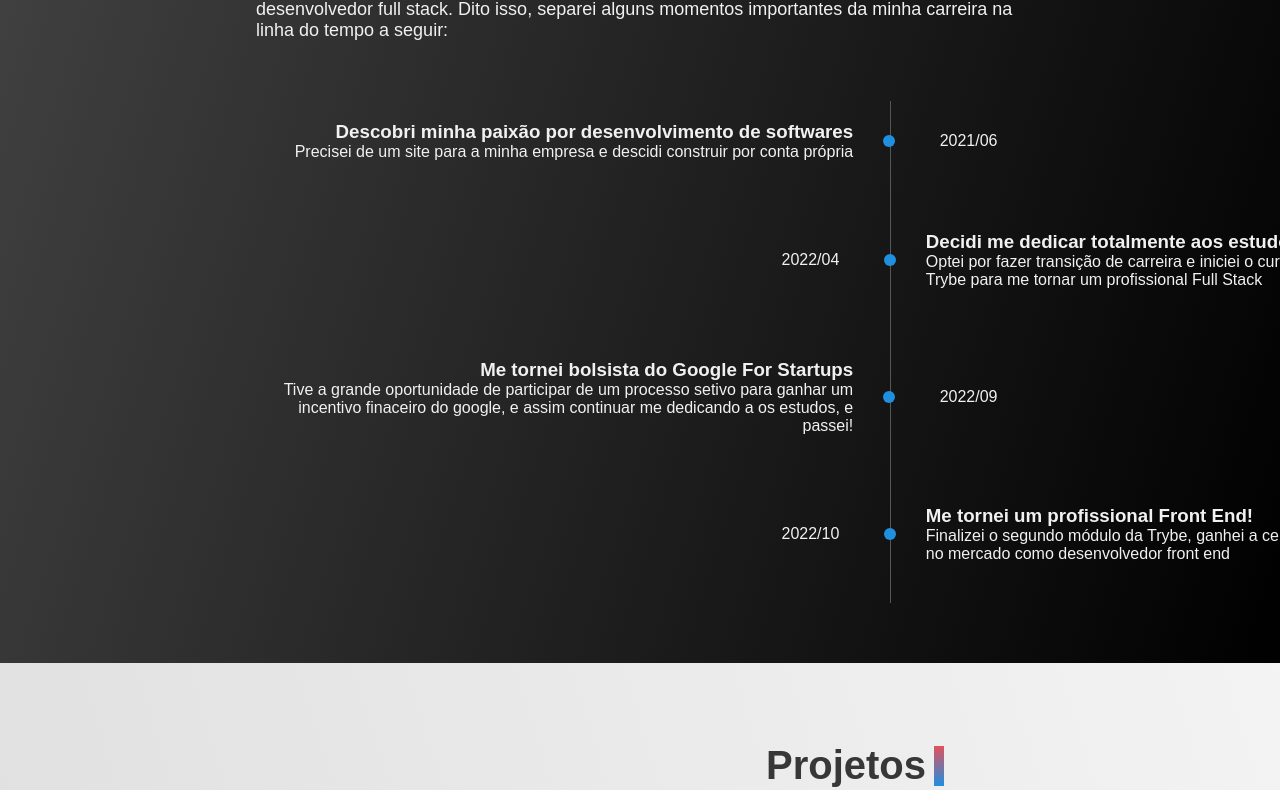
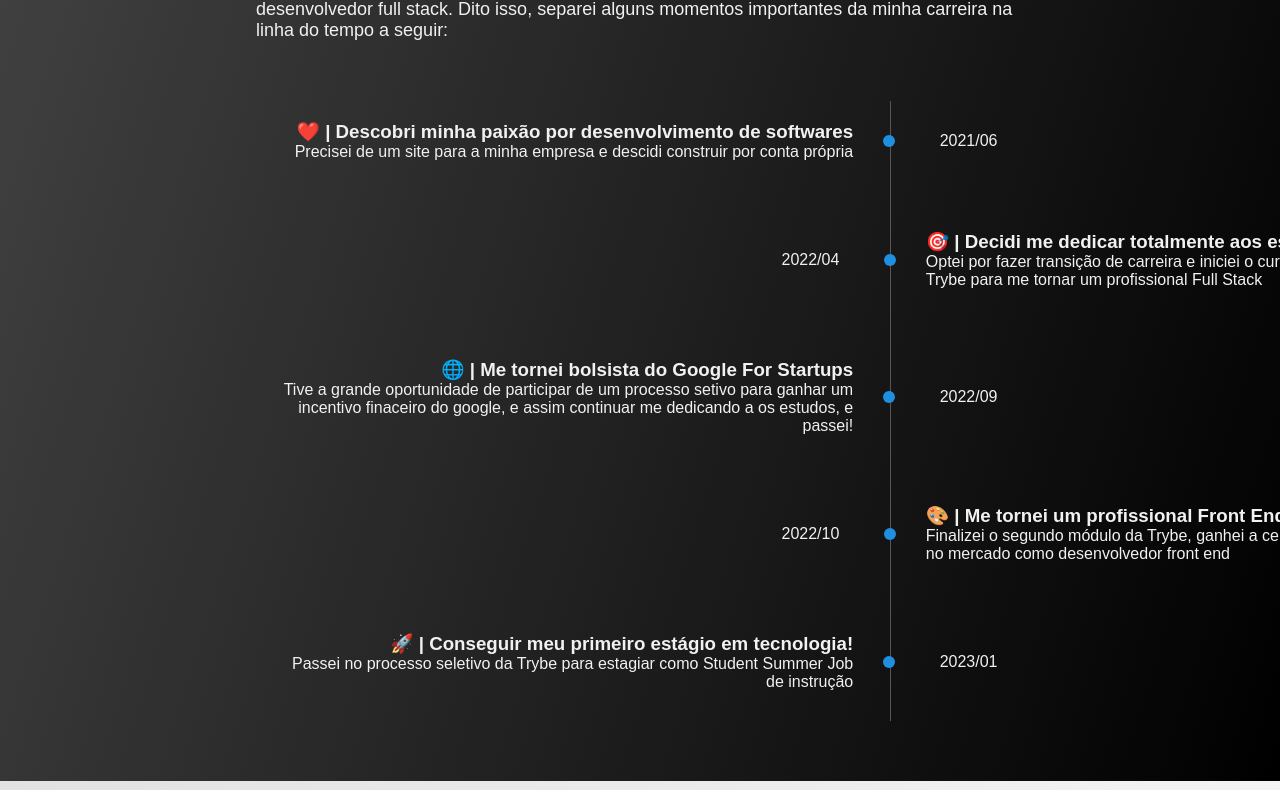
Before and after one commit to victormatia/portifolio, a React (Vite) app: page / in a window 1280 px wide. Shown: the part 1030-1820 px from the top of the page. Built offline with nearby package versions, Linux system fonts and the light colour scheme; a web font is replaced by a local one.

Commit message:
feat: update mock

```diff
--- a/src/mock/mockApi.js
+++ b/src/mock/mockApi.js
@@ -39,33 +39,33 @@ export const aboutMe = {
   timeLinePoints: [
     {
       id: 1,
-      title: 'Descobri minha paixão por desenvolvimento de softwares',
+      title: '❤️ | Descobri minha paixão por desenvolvimento de softwares',
       context: 'Precisei de um site para a minha empresa e descidi construir por conta própria',
       date: '2021/06',
     },
     {
       id: 2,
-      title: 'Decidi me dedicar totalmente aos estudos de programação',
+      title: '🎯 | Decidi me dedicar totalmente aos estudos de programação',
       context: 'Optei por fazer transição de carreira  e iniciei o curso de desenvolvimento web na Trybe para me tornar um profissional Full Stack',
       date: '2022/04',
     },
     {
       id: 3,
-      title: 'Me tornei bolsista do Google For Startups',
+      title: '🌐 | Me tornei bolsista do Google For Startups',
       context: 'Tive a grande oportunidade de participar de um processo setivo para ganhar um incentivo finaceiro do google, e assim continuar me dedicando a os estudos, e passei!',
       date: '2022/09',
     },
     {
       id: 4,
-      title: 'Me tornei um profissional Front End!',
+      title: '🎨 | Me tornei um profissional Front End!',
       context: 'Finalizei o segundo módulo da Trybe, ganhei a certificação e agora posso atuar no mercado como desenvolvedor front end',
       date: '2022/10',
     },
-    // {
-    //   id: 4,
-    //   title: 'Me tornei um profissional Front End!',
-    //   context: 'Finalizei o segundo módulo da Trybe, ganhei a certificação e agora posso atuar no mercado como desenvolvedor front end',
-    //   date: '2022/10',
-    // },
+    {
+      id: 5,
+      title: '🚀 | Conseguir meu primeiro estágio em tecnologia!',
+      context: 'Passei no processo seletivo da Trybe para estagiar como Student Summer Job de instrução',
+      date: '2023/01',
+    },
   ],
 }
```
